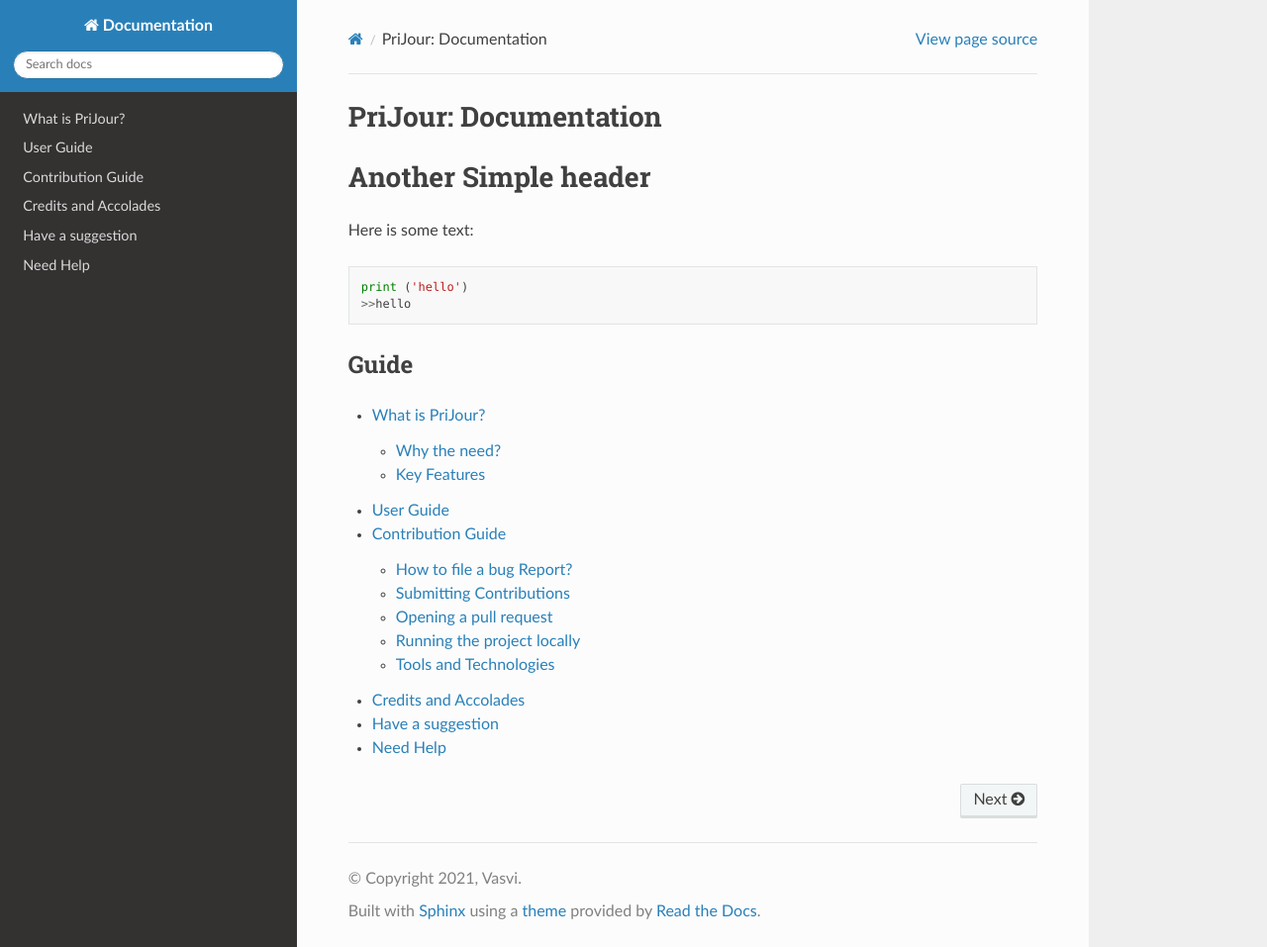
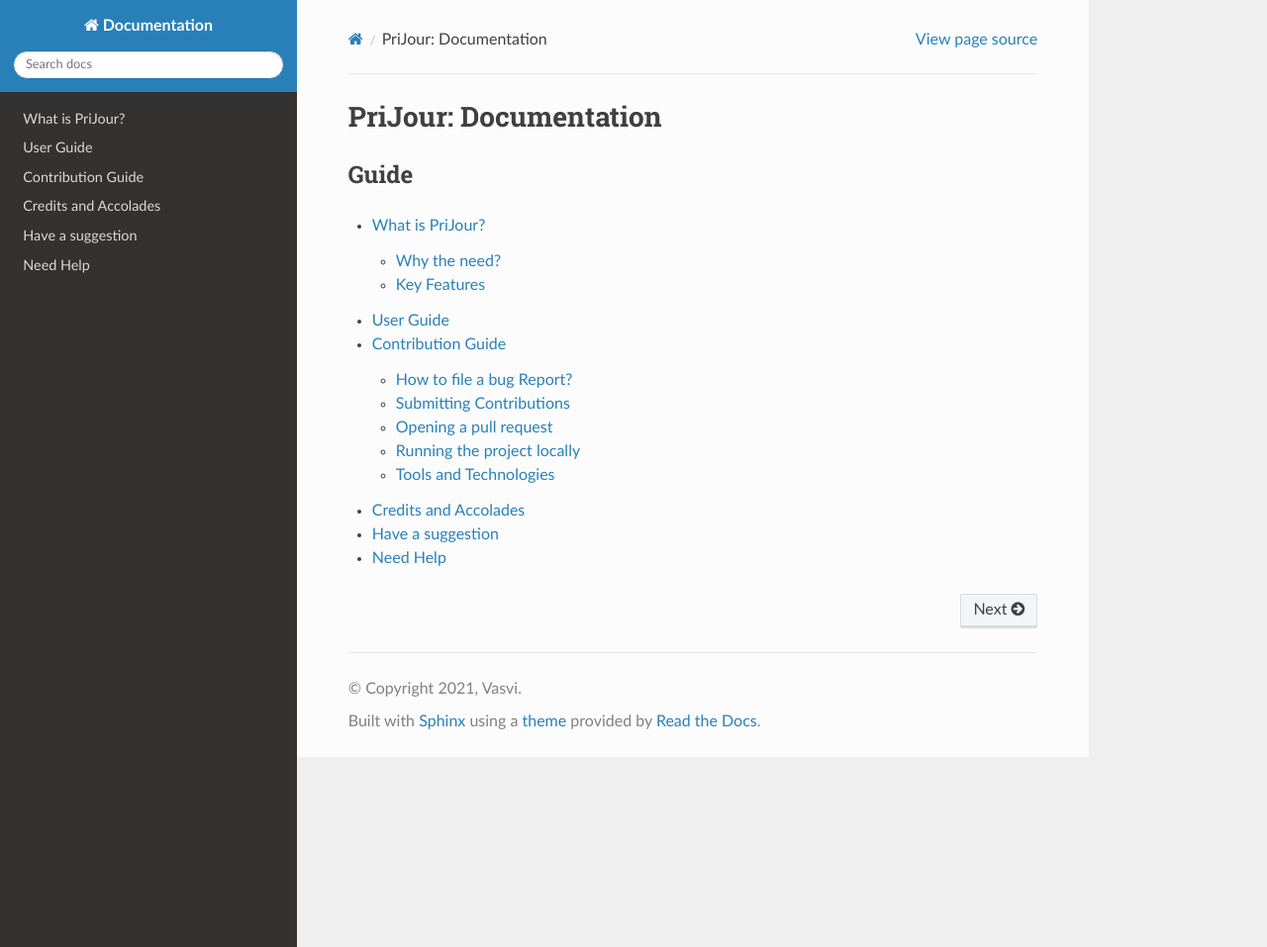
Before and after one commit to vasvi-sood/PriJour-Documentation, a Sphinx documentation site: the page built from source/index.rst, in a window 1280 px wide and 957 px high. Shown: the whole window at 99% size. Built offline with Sphinx 7.4.7 and the Read the Docs theme 2.0.0, drawn with Linux system fonts in a browser that asks for light colours.

Commit message:
correction made

```diff
--- a/source/index.rst
+++ b/source/index.rst
@@ -2,13 +2,6 @@
 
 PriJour: Documentation
 =========================================
-
-Another Simple header
-=========================================
-Here is some text::
-
-    print ('hello')
-    >>hello
 
 Guide
 ^^^^^^^^
```
